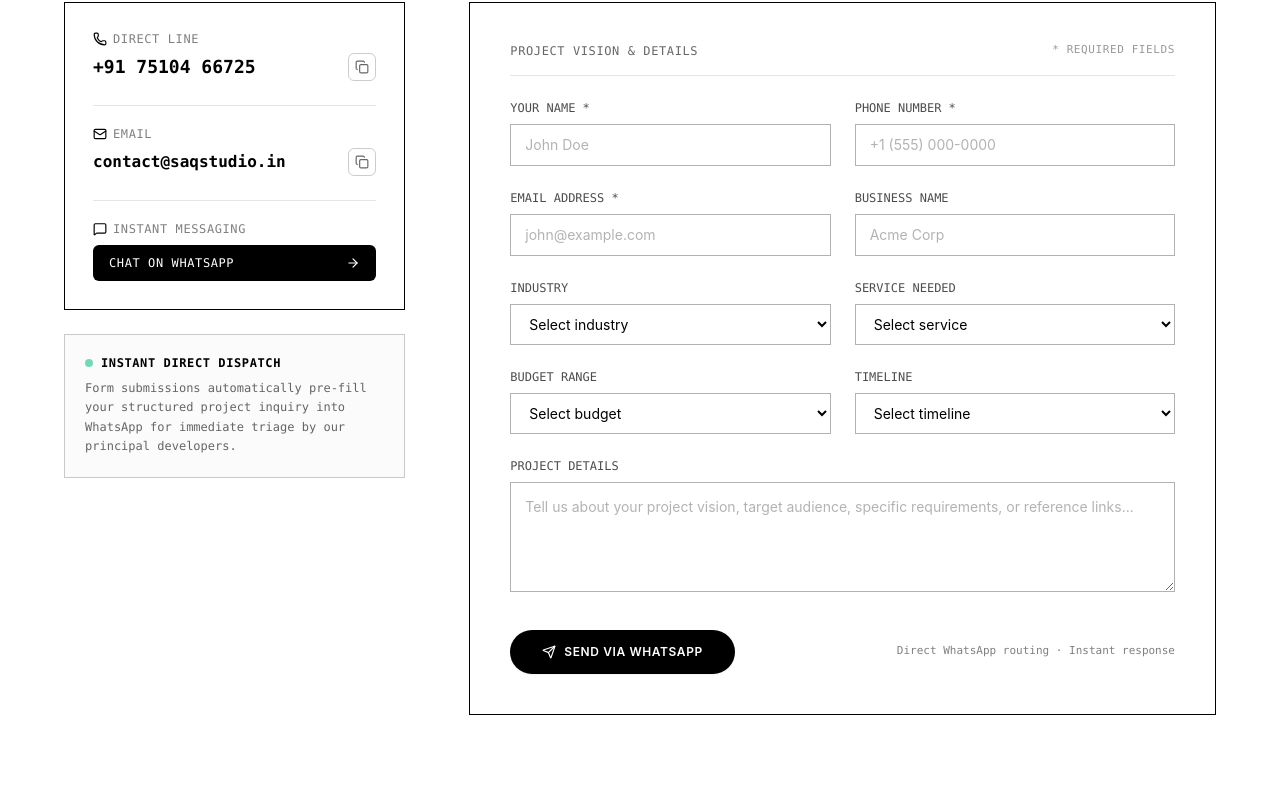
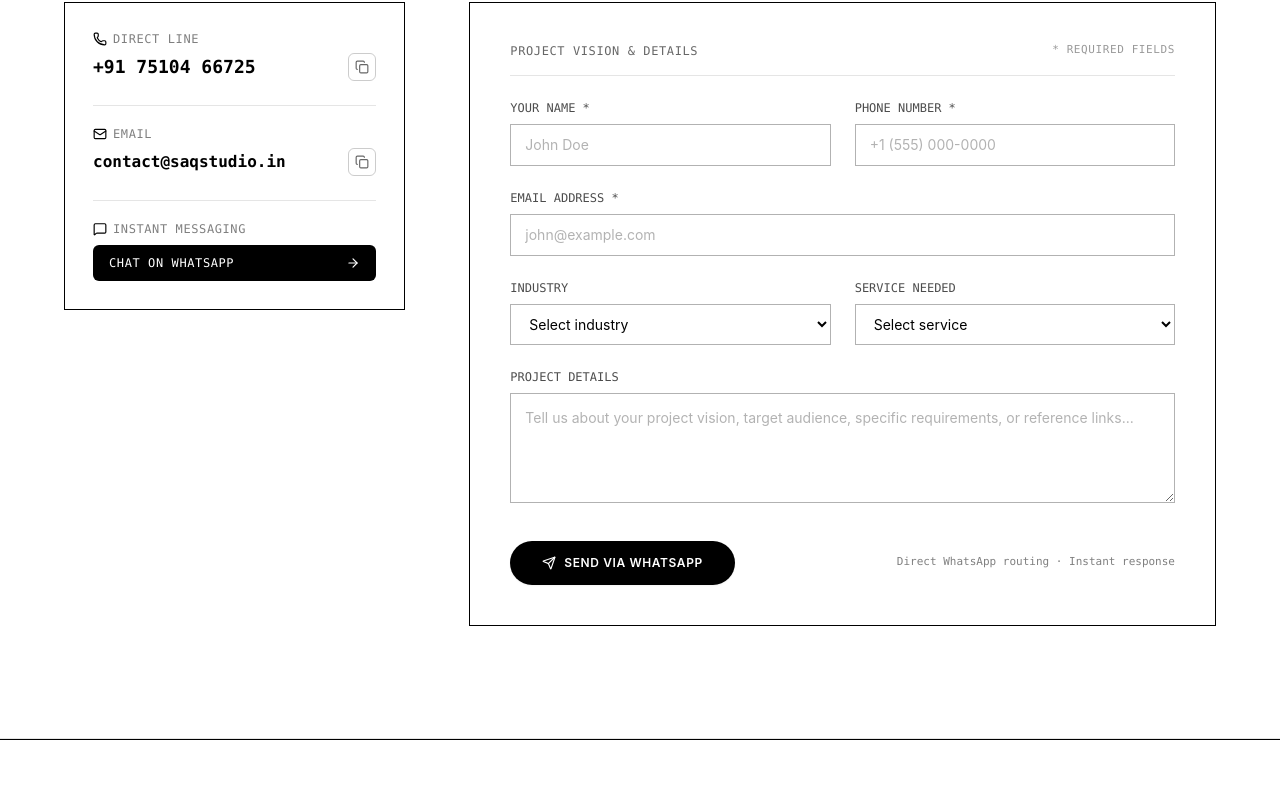
Before and after one commit to saqstudio03-sketch/saqstudio, a Next.js app: page / in a window 1280 px wide. Shown: the part 5066-5852 px from the top of the page. Built offline with nearby package versions, Linux system fonts and the light colour scheme.

Commit message:
feat(contact): simplify inquiry form and remove dispatch note, business name, budget, and timeline

```diff
--- a/components/Contact.tsx
+++ b/components/Contact.tsx
@@ -9,11 +9,8 @@ export function Contact() {
     name: '',
     phone: '',
     email: '',
-    businessName: '',
     industry: '',
     serviceNeeded: '',
-    budget: '',
-    timeline: '',
     projectDetails: '',
   });
 
@@ -50,11 +47,8 @@ export function Contact() {
       `*Name:* ${formData.name}`,
       `*Phone:* ${formData.phone}`,
       `*Email:* ${formData.email}`,
-      formData.businessName ? `*Business Name:* ${formData.businessName}` : null,
       formData.industry ? `*Industry:* ${formData.industry}` : null,
       formData.serviceNeeded ? `*Service Needed:* ${formData.serviceNeeded}` : null,
-      formData.budget ? `*Budget Range:* ${formData.budget}` : null,
-      formData.timeline ? `*Timeline:* ${formData.timeline}` : null,
       ``,
       formData.projectDetails ? `*Project Details:*\n${formData.projectDetails}` : null,
     ].filter(Boolean).join('\n');
@@ -75,11 +69,8 @@ export function Contact() {
       name: '',
       phone: '',
       email: '',
-      businessName: '',
       industry: '',
       serviceNeeded: '',
-      budget: '',
-      timeline: '',
       projectDetails: '',
     });
     setSubmitted(false);
@@ -173,17 +164,6 @@ export function Contact() {
                 </a>
               </div>
             </div>
-
-            {/* Response Time Guarantee */}
-            <div className="border border-black/20 p-5 bg-neutral-50/70 text-xs font-mono text-black/80 space-y-2">
-              <div className="font-bold uppercase tracking-wider text-black flex items-center gap-2">
-                <span className="w-2 h-2 rounded-full bg-emerald-500 animate-pulse" />
-                <span>Instant Direct Dispatch</span>
-              </div>
-              <p className="leading-relaxed text-black/60">
-                Form submissions automatically pre-fill your structured project inquiry into WhatsApp for immediate triage by our principal developers.
-              </p>
-            </div>
           </ScrollReveal>
 
           {/* Right Column: Inquiry Form */}
@@ -258,8 +238,7 @@ export function Contact() {
                   </div>
                 </div>
 
-                {/* Row 2: Email & Business Name */}
-                <div className="grid grid-cols-1 sm:grid-cols-2 gap-6">
+                {/* Row 2: Email Address */}
                 <div>
                   <label htmlFor="email" className="block text-xs font-mono uppercase text-black/70 mb-2">
                     Email Address *
@@ -273,21 +252,6 @@ export function Contact() {
                     onChange={(e) => setFormData({ ...formData, email: e.target.value })}
                     className="w-full bg-white border border-black/30 px-3.5 py-2.5 text-sm text-black placeholder:text-black/30 focus:outline-hidden focus:border-black transition-colors"
                   />
-                  </div>
-
-                  <div>
-                    <label htmlFor="businessName" className="block text-xs font-mono uppercase text-black/70 mb-2">
-                      Business Name
-                    </label>
-                    <input
-                      id="businessName"
-                      type="text"
-                      placeholder="Acme Corp"
-                      value={formData.businessName}
-                      onChange={(e) => setFormData({ ...formData, businessName: e.target.value })}
-                      className="w-full bg-white border border-black/30 px-3.5 py-2.5 text-sm text-black placeholder:text-black/30 focus:outline-hidden focus:border-black transition-colors"
-                    />
-                  </div>
                 </div>
 
                 {/* Row 3: Industry & Service Needed */}
@@ -336,48 +300,6 @@ export function Contact() {
                   </div>
                 </div>
 
-                {/* Row 4: Budget Range & Timeline */}
-                <div className="grid grid-cols-1 sm:grid-cols-2 gap-6">
-                  <div>
-                    <label htmlFor="budget" className="block text-xs font-mono uppercase text-black/70 mb-2">
-                      Budget Range
-                    </label>
-                    <select
-                      id="budget"
-                      value={formData.budget}
-                      onChange={(e) => setFormData({ ...formData, budget: e.target.value })}
-                      className="w-full bg-white border border-black/30 px-3.5 py-2.5 text-sm text-black focus:outline-hidden focus:border-black transition-colors"
-                    >
-                      <option value="">Select budget</option>
-                      <option value="Under $2,500">Under $2,500</option>
-                      <option value="$2,500 - $5,000">$2,500 - $5,000</option>
-                      <option value="$5,000 - $10,000">$5,000 - $10,000</option>
-                      <option value="$10,000 - $25,000">$10,000 - $25,000</option>
-                      <option value="$25,000+">$25,000+</option>
-                      <option value="Flexible / Let's Discuss">Flexible / Let&apos;s Discuss</option>
-                    </select>
-                  </div>
-
-                  <div>
-                    <label htmlFor="timeline" className="block text-xs font-mono uppercase text-black/70 mb-2">
-                      Timeline
-                    </label>
-                    <select
-                      id="timeline"
-                      value={formData.timeline}
-                      onChange={(e) => setFormData({ ...formData, timeline: e.target.value })}
-                      className="w-full bg-white border border-black/30 px-3.5 py-2.5 text-sm text-black focus:outline-hidden focus:border-black transition-colors"
-                    >
-                      <option value="">Select timeline</option>
-                      <option value="Urgent (< 2 weeks)">Urgent (&lt; 2 weeks)</option>
-                      <option value="2 - 4 weeks">2 - 4 weeks</option>
-                      <option value="1 - 2 months">1 - 2 months</option>
-                      <option value="2+ months">2+ months</option>
-                      <option value="Flexible">Flexible</option>
-                    </select>
-                  </div>
-                </div>
-
                 {/* Row 5: Project Details */}
                 <div>
                   <label htmlFor="projectDetails" className="block text-xs font-mono uppercase text-black/70 mb-2">
```
Lines whose indentation alone changed are shown as unchanged.
